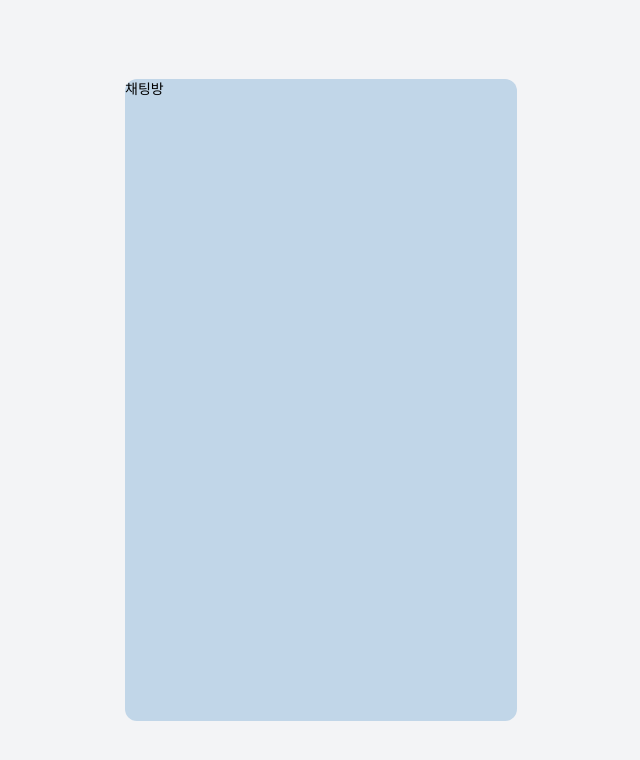
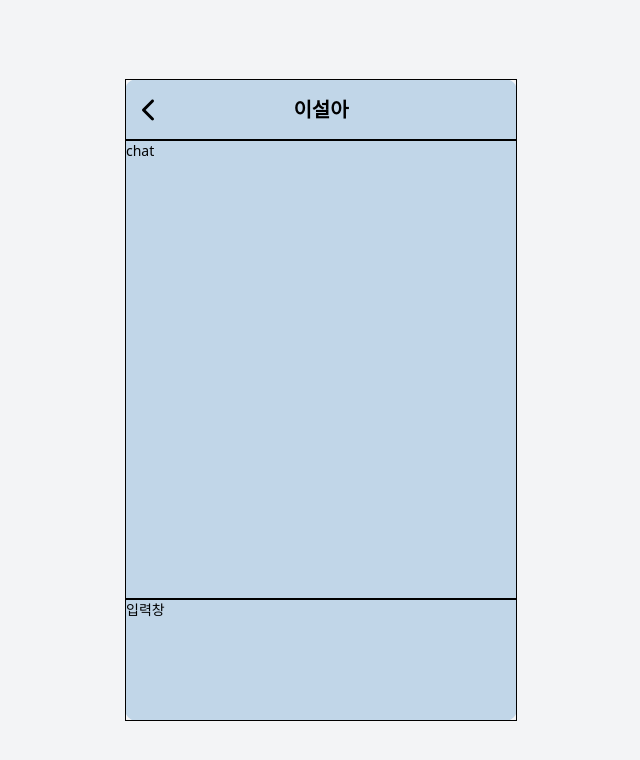
Before and after one commit to SNXWXH/kakaotalk-clone-coding, a React (Vite) app: page /chat in a window 1280 px wide. Shown: the top 760 px of the page, without its empty margins (319-959 px from the left). Built offline with nearby package versions, Linux system fonts and the light colour scheme.

Commit message:
design: 채팅창 헤더, 채팅, 입력창 UI 틀 생성

```diff
--- a/src/pages/chat/Chat.tsx
+++ b/src/pages/chat/Chat.tsx
@@ -2,7 +2,12 @@ function Chat() {
   return (
     <>
       <div className='flex flex-col w-[392px] h-[642px] bg-[#c1d6e8] text-sm rounded-xl'>
-        채팅방
+        <header className='relative flex h-16 items-center border'>
+          <img src={'./left.svg'} className='absolute left-4 h-6' />
+          <p className='mx-auto text-xl font-bold'>이설아</p>
+        </header>
+        <div className='border h-3/4'>chat</div>
+        <div className='border h-1/5'>입력창</div>
       </div>
     </>
   );
```
Also changed, not shown: public/left.svg (added).
